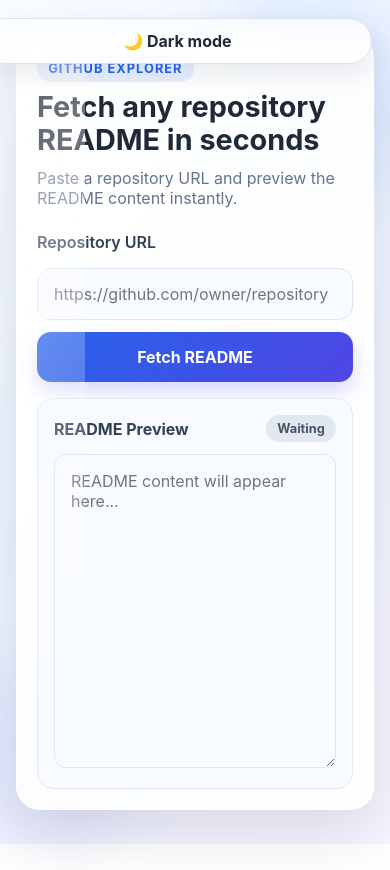
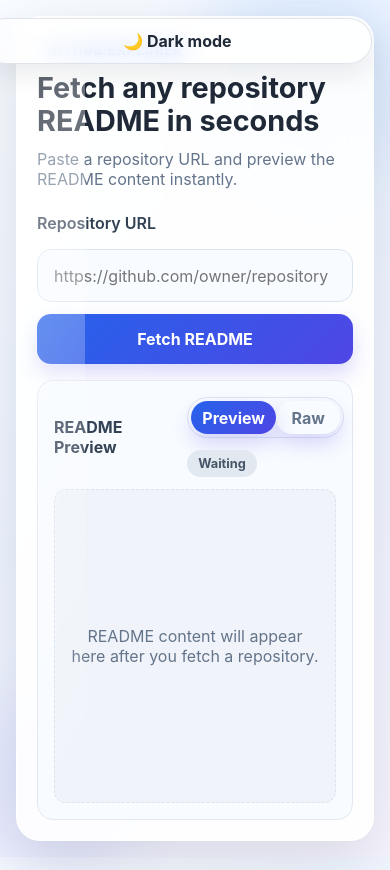
Before and after one commit to mojabarati/github-readme-fetcher, a React (Vite) app in the folder frontend/: page / in a window 390 px wide. Shown: the top 870 px of the page. Before the commit the page ends 844 px from the top, so only its background shows below. Built offline with nearby package versions, Linux system fonts and the light colour scheme.

Commit message:
Refactor code structure for improved readability and maintainability

```diff
--- a/frontend/src/components/ReadmeFetcher.jsx
+++ b/frontend/src/components/ReadmeFetcher.jsx
@@ -1,16 +1,70 @@
-import React, { useState } from "react";
+import React, { useMemo, useState } from "react";
+import ReactMarkdown from "react-markdown";
+import remarkGfm from "remark-gfm";
+import rehypeRaw from "rehype-raw";
+import rehypeSanitize, { defaultSchema } from "rehype-sanitize";
+import "github-markdown-css/github-markdown.css";
 import { fetchReadme } from "../services/api";
+
+const sanitizeSchema = {
+  ...defaultSchema,
+  tagNames: [
+    ...(defaultSchema.tagNames || []),
+    "img",
+    "picture",
+    "source",
+    "div",
+    "span",
+    "br",
+    "h1",
+    "h2",
+    "h3",
+    "h4",
+    "h5",
+    "h6",
+    "p",
+    "table",
+    "thead",
+    "tbody",
+    "tr",
+    "th",
+    "td",
+    "code",
+    "pre",
+    "ul",
+    "ol",
+    "li",
+    "a",
+    "strong",
+    "em",
+    "del",
+    "blockquote",
+    "hr",
+  ],
+  attributes: {
+    ...defaultSchema.attributes,
+    a: [...(defaultSchema.attributes?.a || []), "href", "title"],
+    img: [...(defaultSchema.attributes?.img || []), "src", "alt", "title", "width", "height"],
+    source: [...(defaultSchema.attributes?.source || []), "srcset", "media", "type"],
+    picture: [...(defaultSchema.attributes?.picture || []), "class"],
+    div: [...(defaultSchema.attributes?.div || []), "align", "class"],
+    p: [...(defaultSchema.attributes?.p || []), "align"],
+    span: [...(defaultSchema.attributes?.span || []), "class"],
+  },
+};
 
 const ReadmeFetcher = () => {
   const [url, setUrl] = useState("");
   const [content, setContent] = useState("");
   const [loading, setLoading] = useState(false);
   const [error, setError] = useState("");
+  const [viewMode, setViewMode] = useState("preview");
 
   const handleFetchReadme = async () => {
     setLoading(true);
     setError("");
     setContent("");
+    setViewMode("preview");
 
     try {
       const readmeContent = await fetchReadme(url);
@@ -21,6 +75,14 @@ const ReadmeFetcher = () => {
       setLoading(false);
     }
   };
+
+  const hasContent = Boolean(content);
+
+  const previewContent = useMemo(() => {
+    if (!content) return "";
+
+    return content.replace(/\r\n/g, "\n");
+  }, [content]);
 
   return (
     <div className="fetcher-shell">
@@ -57,16 +119,55 @@ const ReadmeFetcher = () => {
           <div className="result-card">
             <div className="result-header">
               <span>README Preview</span>
-              <span className={`status-pill ${content ? "ready" : "idle"}`}>
-                {content ? "Ready" : "Waiting"}
-              </span>
+              <div className="result-toolbar">
+                <div className="mode-switch" role="tablist" aria-label="Preview mode">
+                  <button
+                    type="button"
+                    className={`mode-button ${viewMode === "preview" ? "active" : ""}`}
+                    onClick={() => setViewMode("preview")}
+                  >
+                    Preview
+                  </button>
+                  <button
+                    type="button"
+                    className={`mode-button ${viewMode === "raw" ? "active" : ""}`}
+                    onClick={() => setViewMode("raw")}
+                  >
+                    Raw
+                  </button>
+                </div>
+                <span className={`status-pill ${hasContent ? "ready" : "idle"}`}>
+                  {hasContent ? "Ready" : "Waiting"}
+                </span>
+              </div>
             </div>
-            <textarea
-              value={content}
-              readOnly
-              rows={14}
-              placeholder="README content will appear here..."
-            />
+
+            {!hasContent && !loading && !error && (
+              <div className="preview-placeholder">
+                README content will appear here after you fetch a repository.
+              </div>
+            )}
+
+            {loading && <div className="preview-placeholder">Loading README...</div>}
+
+            {!loading && hasContent && viewMode === "preview" && (
+              <article className="markdown-body">
+                <ReactMarkdown
+                  remarkPlugins={[remarkGfm]}
+                  rehypePlugins={[[rehypeRaw, { passThrough: [] }], [rehypeSanitize, sanitizeSchema]]}
+                  components={{
+                    img: ({ node, ...props }) => <img {...props} loading="lazy" />,
+                    a: ({ node, ...props }) => <a {...props} target="_blank" rel="noreferrer" />,
+                  }}
+                >
+                  {previewContent}
+                </ReactMarkdown>
+              </article>
+            )}
+
+            {!loading && hasContent && viewMode === "raw" && (
+              <pre className="raw-markdown">{previewContent}</pre>
+            )}
           </div>
         </div>
       </div>
--- a/frontend/src/index.css
+++ b/frontend/src/index.css
@@ -224,6 +224,10 @@ button {
   font: inherit;
 }
 
+button {
+  font: inherit;
+}
+
 input {
   flex: 1;
   min-width: 280px;
@@ -315,25 +319,80 @@ button:disabled {
   color: var(--status-idle-text);
 }
 
-textarea {
-  width: 100%;
-  box-sizing: border-box;
+.result-toolbar {
+  display: flex;
+  align-items: center;
+  gap: 0.75rem;
+}
+
+.mode-switch {
+  display: inline-flex;
+  padding: 0.2rem;
+  border-radius: 999px;
+  background: var(--input-bg);
+  border: 1px solid var(--input-border);
+}
+
+.mode-button {
+  border: none;
+  background: transparent;
+  color: var(--text-secondary);
+  padding: 0.4rem 0.7rem;
+  border-radius: 999px;
+  cursor: pointer;
+  transition: background-color 0.2s ease, color 0.2s ease;
+}
+
+.mode-button.active {
+  background: var(--button-bg);
+  color: white;
+}
+
+.preview-placeholder {
+  min-height: 280px;
+  border: 1px dashed var(--input-border);
+  border-radius: 12px;
+  display: flex;
+  align-items: center;
+  justify-content: center;
+  padding: 1rem;
+  text-align: center;
+  color: var(--text-secondary);
+  background: rgba(148, 163, 184, 0.08);
+}
+
+.markdown-body {
+  min-height: 280px;
+  max-height: 560px;
+  overflow: auto;
+  padding: 1.1rem 1.2rem;
+  border: 1px solid var(--input-border);
+  border-radius: 12px;
+  background: var(--input-bg);
+  color: var(--text-primary);
+}
+
+.markdown-body img {
+  max-width: 100%;
+  height: auto;
+  border-radius: 8px;
+}
+
+.markdown-body pre {
+  overflow-x: auto;
+}
+
+.raw-markdown {
+  margin: 0;
   min-height: 280px;
   padding: 1rem;
   border: 1px solid var(--input-border);
   border-radius: 12px;
   background: var(--input-bg);
   color: var(--input-text);
-  resize: vertical;
-  outline: none;
-  transition:
-    box-shadow 0.2s ease,
-    border-color 0.2s ease;
-}
-
-textarea:focus {
-  border-color: #60a5fa;
-  box-shadow: 0 0 0 4px rgba(96, 165, 250, 0.1);
+  overflow-x: auto;
+  white-space: pre-wrap;
+  word-break: break-word;
 }
 
 @keyframes fadeUp {
@@ -390,4 +449,17 @@ textarea:focus {
   button {
     width: 100%;
   }
+
+  .result-toolbar {
+    flex-direction: column;
+    align-items: flex-start;
+  }
+
+  .mode-switch {
+    width: 100%;
+  }
+
+  .mode-button {
+    flex: 1;
+  }
 }
```
Also changed, not shown: frontend/package.json (+6 -1 lines), 6 other files (tests, documents, lock files or other folders).
